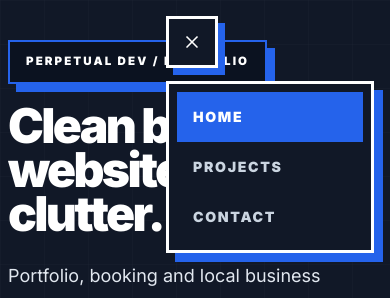
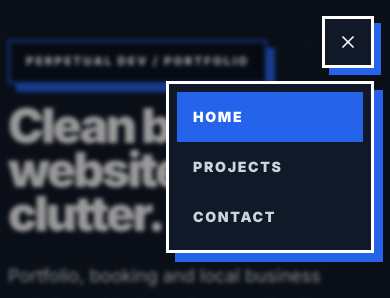
Before and after one commit to holly234/perpetual, a Next.js app: page / in a window 390 px wide. Both pictures are taken after a click on the button "Toggle navigation". Shown: the top 298 px of the page. Built offline with nearby package versions, Linux system fonts and the light colour scheme; no server answers.

Commit message:
Fix mobile navbar opening, alignment, and backdrop click

```diff
--- a/components/navbar.tsx
+++ b/components/navbar.tsx
@@ -3,7 +3,7 @@
 import Link from "next/link";
 import { usePathname } from "next/navigation";
 import { Menu, X } from "lucide-react";
-import { useRef, useState } from "react";
+import { useEffect, useState } from "react";
 import { cn } from "@/lib/utils";
 
 const nav = [
@@ -15,63 +15,43 @@ const nav = [
 export function Navbar() {
   const pathname = usePathname();
   const [open, setOpen] = useState(false);
-  const [visible, setVisible] = useState(false);
-  const [closing, setClosing] = useState(false);
-  const closeTimer = useRef<number | null>(null);
 
-  function clearCloseTimer() {
-    if (closeTimer.current) {
-      window.clearTimeout(closeTimer.current);
-      closeTimer.current = null;
-    }
-  }
-
-  function openNav() {
-    clearCloseTimer();
-    setVisible(true);
-    setClosing(false);
-    setOpen(true);
-  }
-
-  function closeNav() {
-    clearCloseTimer();
+  // Auto-close nav when pathname changes
+  useEffect(() => {
     setOpen(false);
-    setClosing(true);
-    closeTimer.current = window.setTimeout(() => {
-      setVisible(false);
-      setClosing(false);
-      closeTimer.current = null;
-    }, 220);
-  }
-
-  function toggleNav() {
-    if (open || visible) {
-      closeNav();
-    } else {
-      openNav();
-    }
-  }
+  }, [pathname]);
 
   return (
-    <div className="fixed right-4 top-4 z-50 sm:right-6 sm:top-6">
+    <>
+      {/* Backdrop to close menu when tapping outside */}
+      {open && (
+        <div
+          className="fixed inset-0 z-40 bg-black/40 backdrop-blur-[2px]"
+          onClick={() => setOpen(false)}
+          aria-hidden="true"
+        />
+      )}
+
+      <div className="fixed right-4 top-4 z-50 flex flex-col items-end sm:right-6 sm:top-6">
         <button
           type="button"
-        onClick={toggleNav}
-        className="nav-float-button"
+          onClick={() => setOpen((prev) => !prev)}
+          className="nav-float-button cursor-pointer"
           aria-label="Toggle navigation"
+          aria-expanded={open}
         >
           {open ? <X size={20} /> : <Menu size={20} />}
         </button>
 
-      {visible && (
-        <div className={cn("nav-float-panel", closing && "nav-float-panel-closing")}>
+        {open && (
+          <div className="nav-float-panel">
             {nav.map((item) => {
               const active = pathname === item.href || (item.href !== "/" && pathname.startsWith(item.href));
               return (
                 <Link
                   key={item.href}
                   href={item.href}
-                onClick={closeNav}
+                  onClick={() => setOpen(false)}
                   className={cn("nav-float-link", active && "nav-float-link-active")}
                 >
                   {item.label}
@@ -81,5 +61,6 @@ export function Navbar() {
           </div>
         )}
       </div>
+    </>
   );
 }
```
Lines whose indentation alone changed are shown as unchanged.
